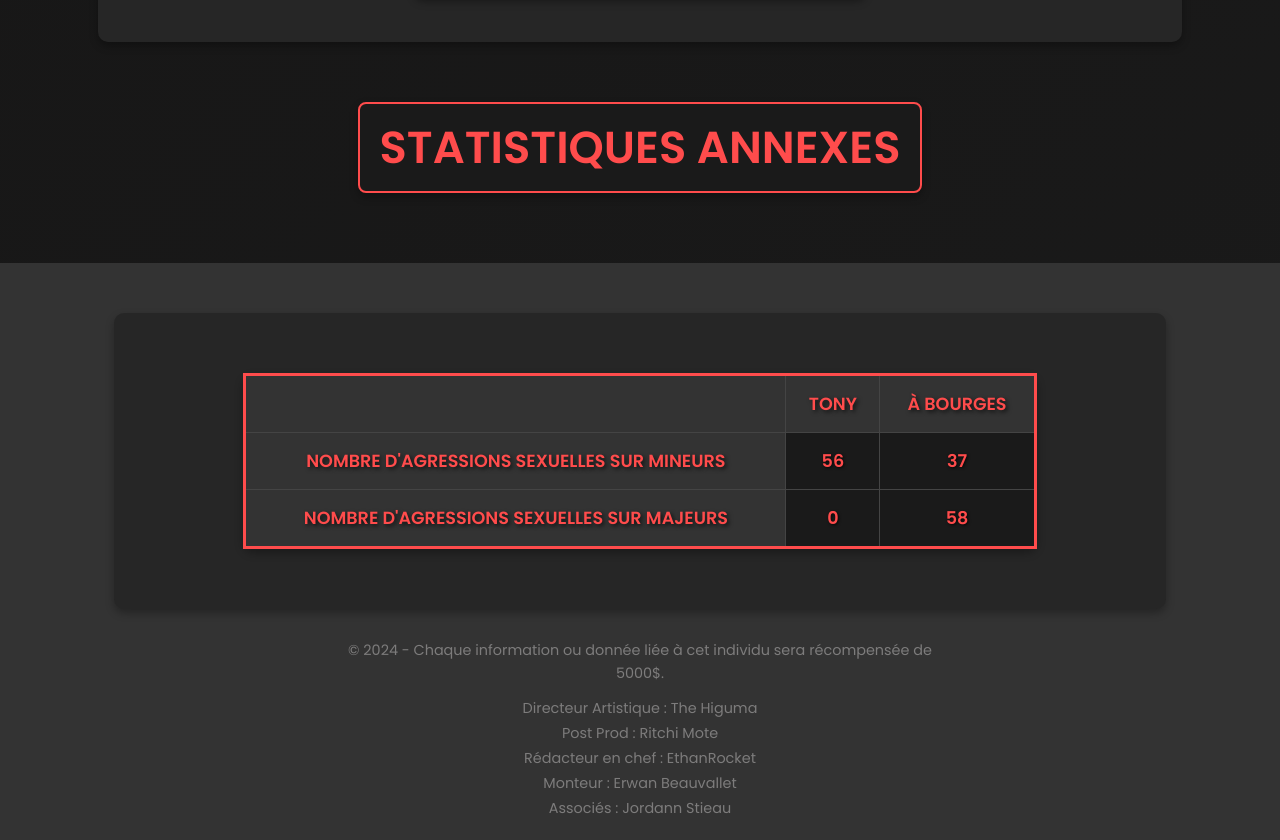
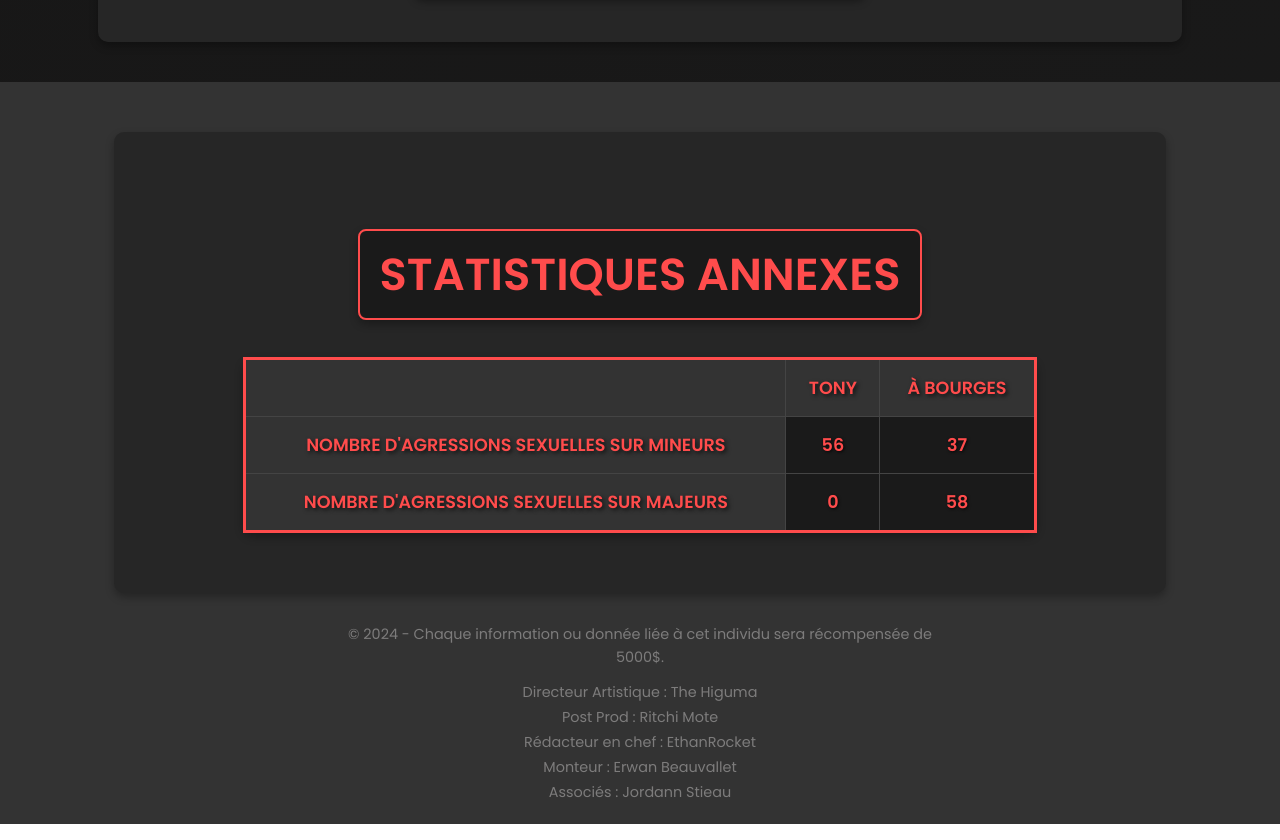
Before and after one commit to BiIboweb/Interpol, a plain HTML site: page index.html in a window 1280 px wide. Shown: the part 4066-4906 px from the top of the page. Drawn offline with Linux system fonts and the light colour scheme.

Commit message:
Update index.html

```diff
--- a/index.html
+++ b/index.html
@@ -373,11 +373,11 @@ th:hover, td:hover {
             <img id="caca" src="https://i.imgur.com/Oac6eM5.png"/>
             </div>
             </section>
-            <h1>Statistiques Annexes</h1>
         <footer>
         <section id="statitiques-id">
             <div class="table-container">
         <table>
+            <caption><h1>Statistiques Annexes</h1></caption>
         <tr>
           <th></th>
           <th scope="col">Tony</th>
```
